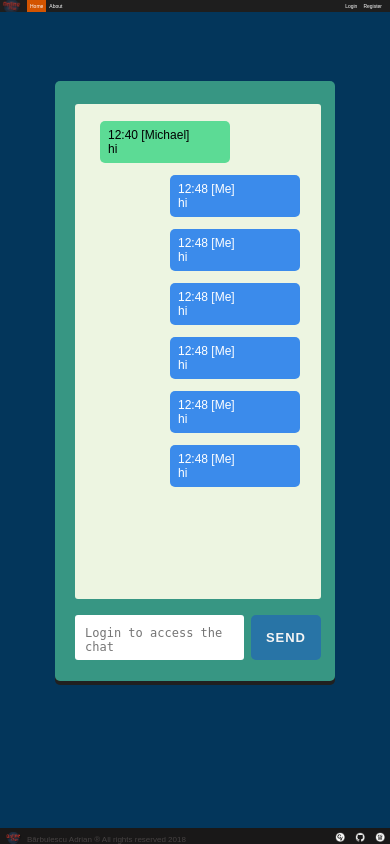
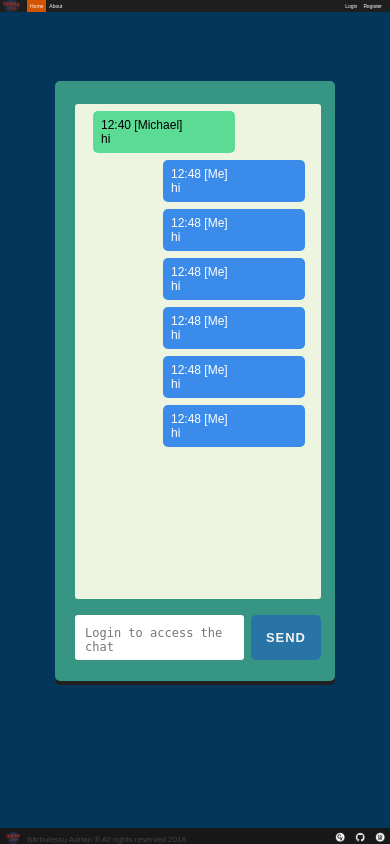
Before and after one commit to ST4NSB/chat-online, a PHP site: page / in a window 390 px wide. Run offline with PHP 8.4, Linux system fonts and the light colour scheme.

Commit message:
some more responsive updates

```diff
--- a/about.html
+++ b/about.html
@@ -38,7 +38,7 @@
         </ul>
         <h2>Chat Commands</h2>
         <ul class="about__text">
-          <li>/ban id reason</li>
+          <li>TBA</li>
         </ul>
       </div>
     </div>
--- a/assets/css/formstyle.css
+++ b/assets/css/formstyle.css
@@ -16,7 +16,7 @@
 
 .chatlogs {
 	background-color: #edf5e1;
-	padding: 5px;
+	padding-left: 7px;
 	margin-left: 30px;
 	width: 92%;
 	height: 610px;
@@ -37,7 +37,7 @@
 	display: flex;
 	flex-flow: row wrap;
 	align-items: flex-start;
-	margin: 10px 10px 10px 10px;
+	margin: 5px 1px;
 }
 
 .chat .chat-message {
```
